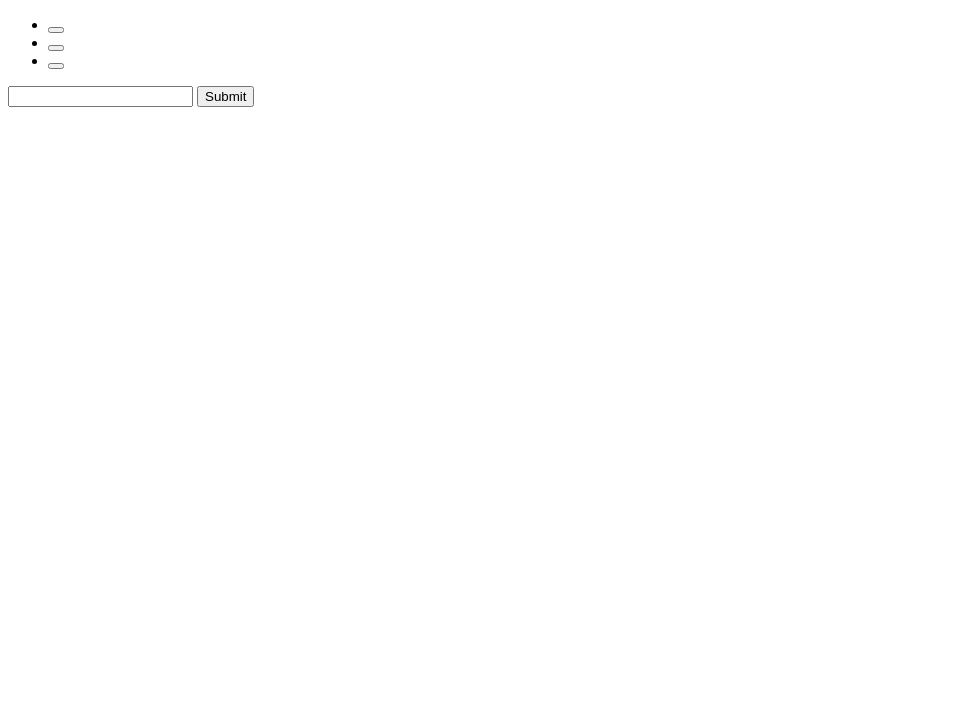
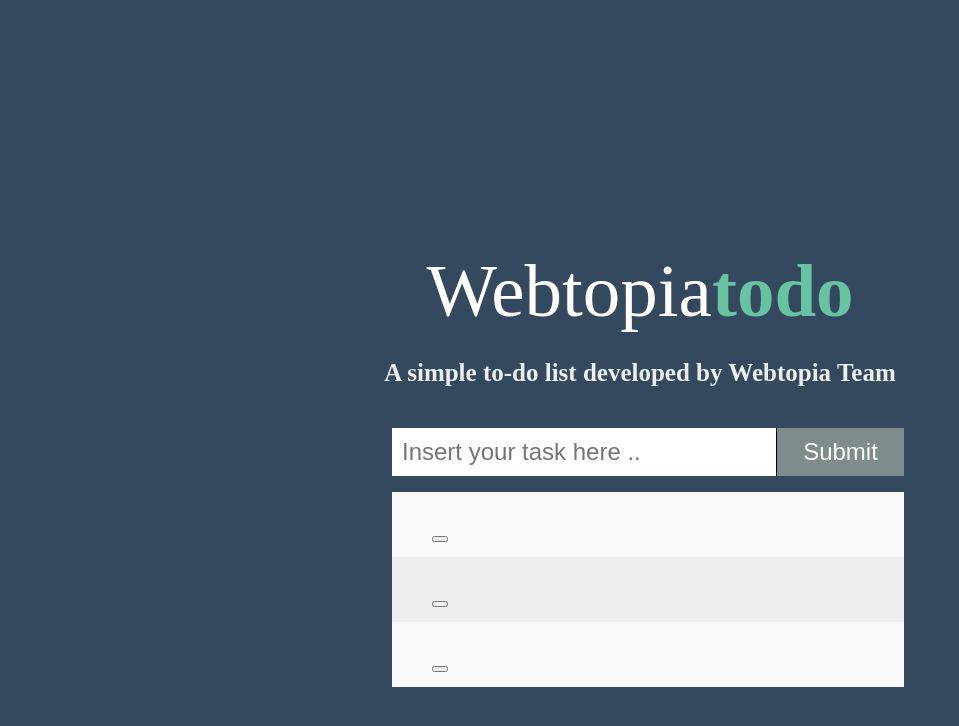
Before and after one commit to FACG2/webtopiaTodo, a website: page skeleton/index.html in a window 1280 px wide. Shown: the whole page, without its empty margins (0-959 px from the left). Drawn offline with Linux system fonts and the light colour scheme; a web font is replaced by a local one.

Commit message:
update style

```diff
--- a/skeleton/index.html
+++ b/skeleton/index.html
@@ -1,20 +1,36 @@
 <!DOCTYPE html>
-<html>
-  <head>
+<html lang="en">
+
+<head>
     <meta charset="utf-8">
-    <title>tdd todo</title>
+    <title>Webtopia ToDo</title>
     <link rel="stylesheet" href="./style.css">
-  </head>
-  <body>
-    <div id = "todo-container">
+    <link href="https://fonts.googleapis.com/css?family=Artifika" rel="stylesheet">
+
+</head>
+
+<header class="main-header">
+    <h1>Webtopia<span>todo</span></h1>
+    <h2>A simple to-do list developed by <b>Webtopia Team</h2>
+</header>
+
+<body>
+    <section class="all">
+         <form id="add-todo">
+        <!-- <h2 class="form-h2">My To Do List</h2> -->
+        <input type="text" name="description" required value="" aria-labelledby="add-todo" placeholder="Insert your task here .." maxlength="47" required"true">
+        <input type="submit" name="" value="Submit" class="addBtn">
+    </form>
+
+    <div id="todo-container">
         <ul>
         </ul>
     </div>
-    <form id="add-todo">
-      <input type="text" name="description" value="">
-      <input type="submit" name="" value="Submit">
-    </form>
-  </body>
-  <script type="text/javascript" src = "./logic.js"></script>
-  <script type="text/javascript" src = "./dom.js"></script>
+    </section>
+
+<script type="text/javascript" src="./logic.js"></script>
+<script type="text/javascript" src="./dom.js"></script>
+</body>
+
+
 </html>
--- a/skeleton/style.css
+++ b/skeleton/style.css
@@ -0,0 +1,157 @@
+body {
+    background-color: #34495e
+}
+
+header {
+    text-align: center;
+    padding-top: 20vh;
+}
+
+header h1 {
+    font-size: 75px;
+    font-weight: 300;
+    margin: 80px 0 25px;
+    color: white;
+    font-family: 'Artifika', serif;
+}
+
+header h1 span {
+    font-weight: 700;
+    color: #68C3A3;
+}
+
+header h2 {
+    color: #ecf0f1;
+    font-size: 25PX;
+    padding-bottom: 20PX;
+}
+
+* {
+    box-sizing: border-box;
+}
+
+ul {
+    margin-left: 30vw;
+    padding: 0 0 0 0;
+    width: 40vw;
+}
+
+ul li {
+    cursor: pointer;
+    position: relative;
+    padding: 25px 8px 12px 40px;
+    background: #eee;
+    font-size: 25px;
+    transition: 0.2s;
+    /* make the list items unselectable */
+    -webkit-user-select: none;
+    -moz-user-select: none;
+    -ms-user-select: none;
+    user-select: none;
+    list-style: none;
+}
+
+ul li:nth-child(odd) {
+    background: #f9f9f9;
+}
+
+ul li:hover {
+    background: #2980b9;
+}
+
+ul li.checked {
+    background: #888;
+    color: #fff;
+    text-decoration: line-through;
+}
+
+
+/*
+ ul li.checked::before {
+    content: '';
+    position: absolute;
+     border-color: #fff;
+
+
+ border-style: solid;
+    border-width: 0 2px 2px 0;
+
+
+top: 10px;
+    left: 16px;
+    transform: rotate(45deg);
+    height: 15px;
+    width: 7px;
+}    */
+
+#add-todo {
+    background-color: #16a085;
+    /* padding: 12px; */
+    color: white;
+    text-align: center;
+    width: 40vw;
+    margin-left: 30vw;
+}
+
+#add-todo:after {
+    content: "";
+    display: table;
+    clear: both;
+}
+
+input {
+    border: none;
+    width: 75%;
+    padding: 10px;
+    float: left;
+    font-size: 24px;
+}
+
+.addBtn {
+    padding: 10px;
+    width: 25%;
+    background: #7f8c8d;
+    color: white;
+    float: left;
+    text-align: center;
+    font-size: 24px;
+    cursor: pointer;
+    transition: 0.3s;
+    border-left: 1px solid black;
+}
+
+.addBtn:hover {
+    background-color: #16a085;
+}
+
+
+/* .form-h2 {
+    margin: 5px;
+} */
+
+.close {
+    position: absolute;
+    height: 65px;
+    right: 0;
+    top: 0;
+    padding: 30px 50px 16px 25px;
+    border: none;
+    background-image: url('img/del.png');
+    background-size: 70px;
+    background-repeat: no-repeat;
+    font-size: 16px;
+    border-left: 1px solid #95a5a6;
+}
+
+.close:hover {
+    background-color: #e74c3c;
+    color: white;
+    /* height: 65px; */
+    cursor: pointer;
+}
+
+@media only screen and (max-width: 768px) {
+    header {
+        font-size: 150%;
+    }
+}
```
